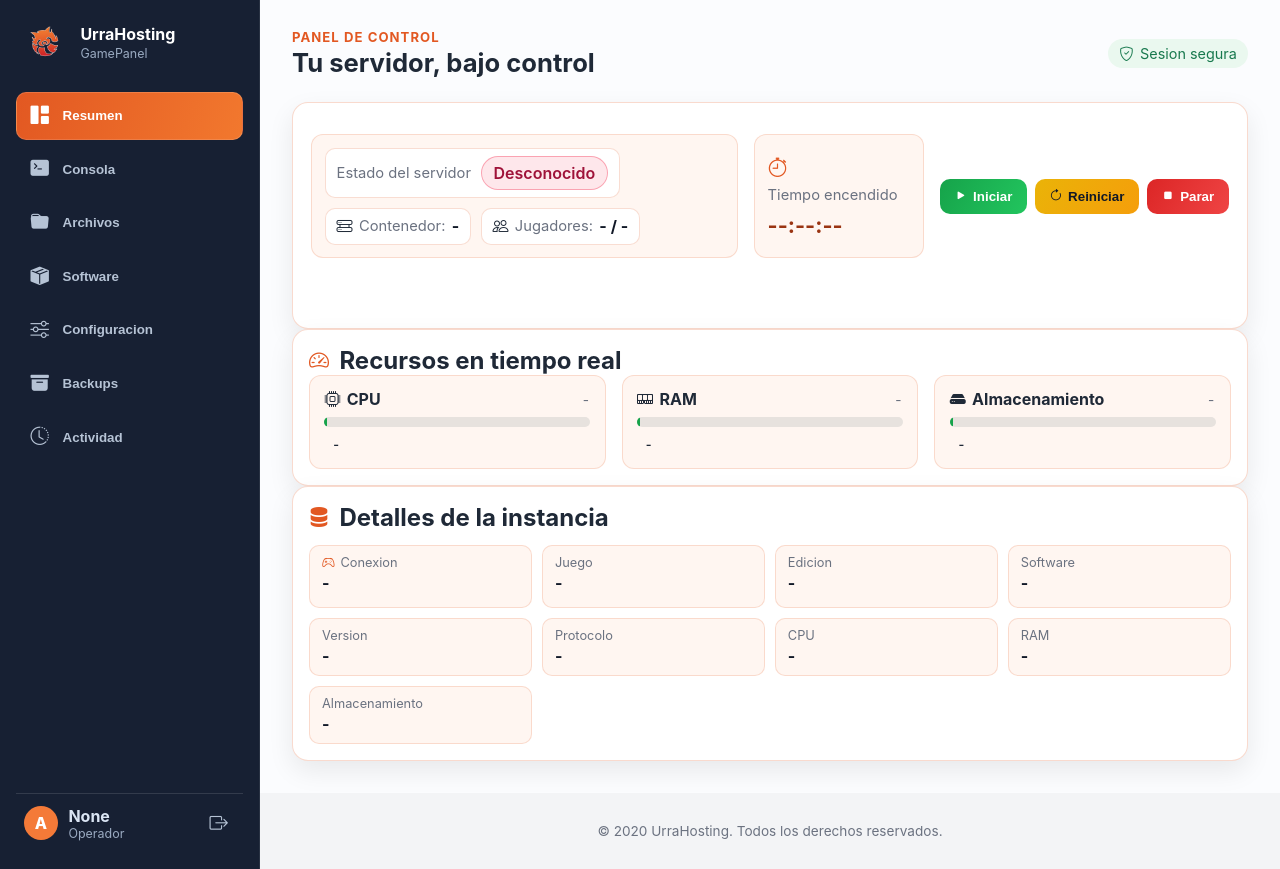
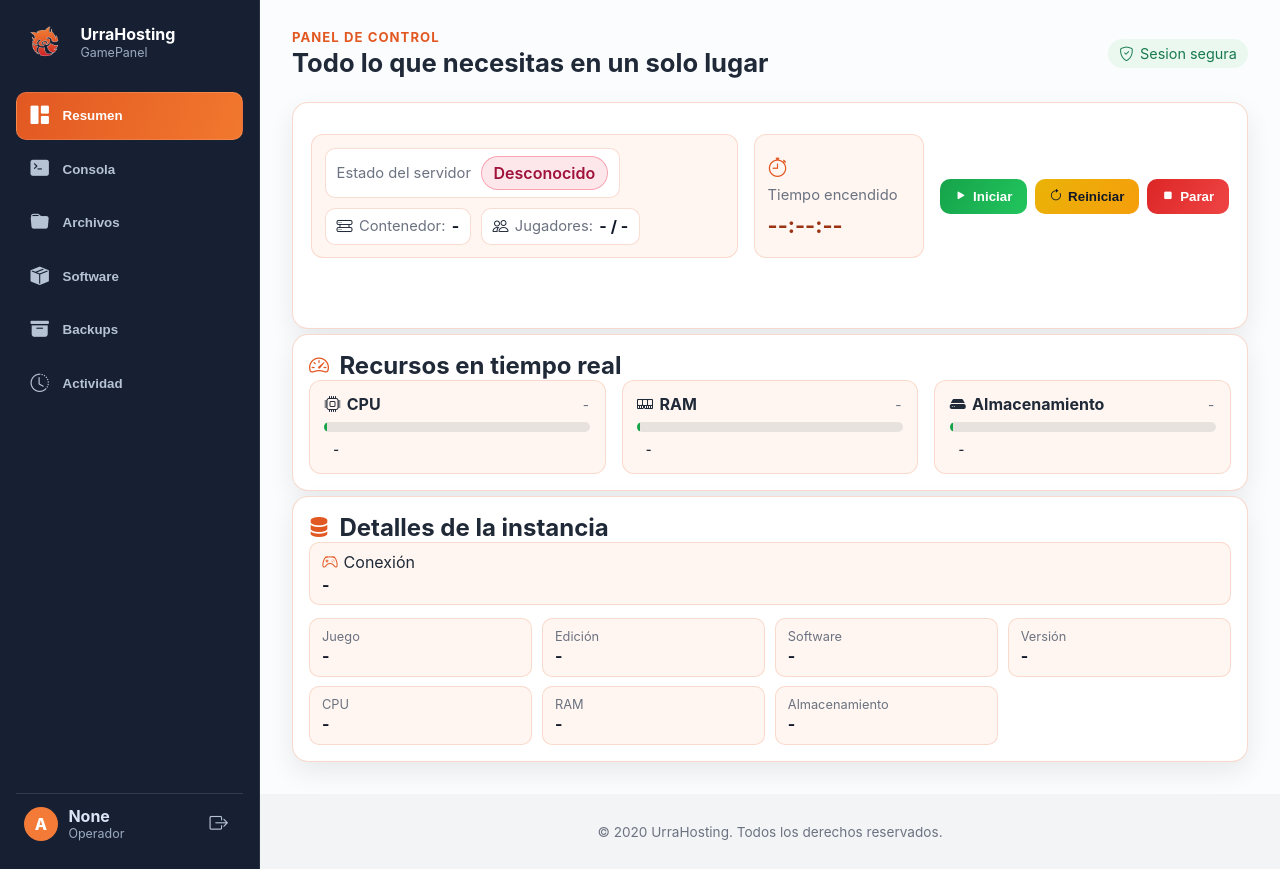
Before and after one commit to IdkBemja/UrraHosting-GamePanel, a Python web app: template dashboard/app/templates/dashboard.html in a window 1280 px wide. Run offline with Jinja, Linux system fonts and the light colour scheme; the template is opened without the code that fills it: most values are stand-ins (such as "Sample title", 1, 10 or a date in 2020).

Commit message:
Remove deprecated config endpoint and add version check functionality and ux/ui enhancement

```diff
--- a/dashboard/app/static/app.js
+++ b/dashboard/app/static/app.js
@@ -187,11 +187,9 @@ async function loadOverview() {
   setText("ovGameEdition", data.game_edition || "-");
   setText("ovServerSoftware", data.game_software);
   setText("ovGameVersion", data.game_version);
-  setText("ovProtocol", data.protocol ? data.protocol.toUpperCase() : "-");
   if (data.connection) {
-    const endpoint = data.connection.kind === "domain" ? data.connection.address : `${data.connection.address}:${data.connection.port}`;
+    const endpoint = data.connection.kind === "domain" ? `${data.connection.address}:${data.connection.port}` : data.connection.address;
     setText("ovConnectAddress", endpoint);
-    setText("ovConnectHint", data.connection.kind === "domain" ? `Dominio (puerto ${data.connection.port})` : "Direccion IP y puerto del juego");
   }
   setText("ovCpuLimit", data.resources ? `${data.resources.game_cpu_limit} vCPU` : "-");
   setText("ovMemLimit", data.resources ? data.resources.game_memory_limit : "-");
@@ -928,45 +926,6 @@ rollbackButton?.addEventListener("click", async () => {
 });
 
 /* ---------------------------------------------------------------------- */
-/* Settings                                                                 */
-/* ---------------------------------------------------------------------- */
-
-const SETTINGS_LABELS = {
-  instance_id: "ID de instancia",
-  game_family: "Juego",
-  game_edition: "Edicion",
-  game_software: "Software",
-  game_version: "Version",
-  channel: "Canal",
-  game_port: "Puerto del juego",
-  dashboard_port: "Puerto del panel",
-  world_name: "Nombre del mundo",
-  max_players: "Jugadores maximos",
-  motd: "MOTD",
-  app_user: "Usuario del panel",
-  max_upload_mb: "Subida maxima (MB)",
-  session_cookie_secure: "Cookie de sesion segura",
-  debug: "Modo debug",
-};
-
-async function loadSettings() {
-  const { ok, data } = await apiFetch("/api/config");
-  if (!ok || !data) return;
-  const container = document.getElementById("settingsDetails");
-  container.innerHTML = "";
-  for (const [key, label] of Object.entries(SETTINGS_LABELS)) {
-    const wrap = document.createElement("div");
-    const dt = document.createElement("dt");
-    dt.textContent = label;
-    const dd = document.createElement("dd");
-    dd.textContent = String(data[key]);
-    wrap.appendChild(dt);
-    wrap.appendChild(dd);
-    container.appendChild(wrap);
-  }
-}
-
-/* ---------------------------------------------------------------------- */
 /* Backups                                                                  */
 /* ---------------------------------------------------------------------- */
 
@@ -1069,6 +1028,19 @@ async function loadActivity() {
 }
 
 /* ---------------------------------------------------------------------- */
+/* Version check                                                          */
+/* ---------------------------------------------------------------------- */
+
+async function loadVersion() {
+  const { ok, data } = await apiFetch("/api/version");
+  if (!ok || !data) return;
+  const versionElement = document.getElementById("version");
+  if (versionElement) {
+    versionElement.textContent = data.version;
+  }
+}
+
+/* ---------------------------------------------------------------------- */
 /* Users                                                                    */
 /* ---------------------------------------------------------------------- */
 
@@ -1137,7 +1109,6 @@ tabLoaders.software = () => {
   loadCatalogTree();
   loadInstallationDetails();
 };
-tabLoaders.settings = loadSettings;
 tabLoaders.backups = loadBackups;
 tabLoaders.activity = loadActivity;
 tabLoaders.users = loadUsers;
@@ -1145,6 +1116,7 @@ tabLoaders.users = loadUsers;
 fetchStatus();
 loadOverview();
 loadResources();
+loadVersion();
 setInterval(fetchStatus, 10000);
 setInterval(() => {
   if (document.getElementById("tab-overview") && !document.getElementById("tab-overview").hidden) {
--- a/dashboard/app/static/style.css
+++ b/dashboard/app/static/style.css
@@ -511,6 +511,12 @@ select:focus-visible,
   display: none;
 }
 
+.tab-panel-custom {
+  display: flex;
+  flex-direction: column;
+  gap: 5px;
+}
+
 /* ---- Overview details ---- */
 .detail-grid {
   display: grid;
@@ -537,9 +543,19 @@ select:focus-visible,
   color: #111827;
   word-break: break-word;
 }
+
+.connection-detail {
+  display: flex;
+  flex-direction: column;
+  background: var(--surface-soft);
+  border: 1px solid rgba(226, 88, 34, 0.18);
+  border-radius: 10px;
+  padding: 0.6rem 0.75rem;
+}
 .connection-detail dt { display: flex; align-items: center; gap: .35rem; }
 .connection-detail dt i { color: var(--urra-primary); }
 .connection-detail small { display: block; color: var(--text-muted); font-size: .75rem; margin-top: .3rem; }
+.connection-detail dd { margin: 0.15rem 0 0; font-weight: 700; color: #111827; word-break: break-word; }
 
 .muted {
   color: var(--text-muted);
@@ -832,9 +848,13 @@ select:focus-visible,
 .eyebrow { margin: 0 0 .15rem; color: var(--urra-primary); font-weight: 700; font-size: .82rem; text-transform: uppercase; letter-spacing: .08em; }
 .header-status { display: inline-flex; gap: .4rem; align-items: center; color: #18794e; font-size: .9rem; background: #eaf8ef; border-radius: 999px; padding: .4rem .7rem; }
 .dashboard-grid { padding: .5rem 2rem 2rem; }
-.card-heading { display: flex; align-items: center; gap: .65rem; }
+.card-heading { display: flex; align-items: center; gap: .65rem;}
+.card-heading-2 { display: flex; align-items: center; gap: .65rem; justify-content: space-between; margin-bottom: .75rem; }
 .card-heading > i { color: var(--urra-primary); font-size: 1.25rem; }
 .card-heading p { margin: .2rem 0 0; }
+.card-heading-2 > div > i { color: var(--urra-primary); font-size: 1.25rem; }
+.card-heading-2 > div > p { margin: .2rem 0 0; }
+.card-heading-2 > div { display: flex; flex-direction: row; gap: .5rem; }
 .uptime-group > i { color: var(--urra-primary); font-size: 1.25rem; }
 .drop-zone > i { color: var(--urra-primary); font-size: 2rem; }
 
--- a/dashboard/app/templates/dashboard.html
+++ b/dashboard/app/templates/dashboard.html
@@ -5,13 +5,12 @@
 <div class="panel-bg"></div>
 <div class="dashboard-shell">
   <aside class="sidebar">
-    <a class="brand-wrap" href="{{ url_for('dashboard.index') }}"><img class="brand-logo" src="{{ url_for('static', filename='imgs/logo.webp') }}" alt="UrraHosting"><span><strong>UrraHosting</strong><small>GamePanel</small></span></a>
+    <a class="brand-wrap" href="{{ url_for('dashboard.index') }}"><img class="brand-logo" src="{{ url_for('static', filename='imgs/logo.webp') }}" alt="UrraHosting"><span><strong>UrraHosting</strong><small>GamePanel</small><small id="version"></small></span></a>
     <nav class="tab-bar" role="tablist" aria-label="Secciones del panel">
       <button class="tab-btn" role="tab" id="tab-btn-overview" aria-controls="tab-overview" aria-selected="true" data-tab="overview"><i class="bi bi-grid-1x2-fill"></i><span>Resumen</span></button>
       <button class="tab-btn" role="tab" id="tab-btn-console" aria-controls="tab-console" aria-selected="false" data-tab="console" tabindex="-1"><i class="bi bi-terminal-fill"></i><span>Consola</span></button>
       <button class="tab-btn" role="tab" id="tab-btn-files" aria-controls="tab-files" aria-selected="false" data-tab="files" tabindex="-1"><i class="bi bi-folder-fill"></i><span>Archivos</span></button>
       <button class="tab-btn" role="tab" id="tab-btn-software" aria-controls="tab-software" aria-selected="false" data-tab="software" tabindex="-1"><i class="bi bi-box-seam-fill"></i><span>Software</span></button>
-      <button class="tab-btn" role="tab" id="tab-btn-settings" aria-controls="tab-settings" aria-selected="false" data-tab="settings" tabindex="-1"><i class="bi bi-sliders"></i><span>Configuracion</span></button>
       <button class="tab-btn" role="tab" id="tab-btn-backups" aria-controls="tab-backups" aria-selected="false" data-tab="backups" tabindex="-1"><i class="bi bi-archive-fill"></i><span>Backups</span></button>
       <button class="tab-btn" role="tab" id="tab-btn-activity" aria-controls="tab-activity" aria-selected="false" data-tab="activity" tabindex="-1"><i class="bi bi-clock-history"></i><span>Actividad</span></button>
       {% if session.get('role') == 'admin' %}<button class="tab-btn" role="tab" id="tab-btn-users" aria-controls="tab-users" aria-selected="false" data-tab="users" tabindex="-1"><i class="bi bi-people-fill"></i><span>Usuarios</span></button>{% endif %}
@@ -19,43 +18,44 @@
     <div class="sidebar-user"><span class="user-avatar">{{ session.get('username', 'A')[0]|upper }}</span><span><strong>{{ session.get('username') }}</strong><small>{{ 'Administrador' if session.get('role') == 'admin' else 'Operador' }}</small></span><form method="post" action="{{ url_for('auth.logout') }}"><input type="hidden" name="csrf_token" value="{{ csrf_token() }}"><button class="icon-btn" title="Cerrar sesion" aria-label="Cerrar sesion"><i class="bi bi-box-arrow-right"></i></button></form></div>
   </aside>
   <div class="dashboard-main">
-    <header class="panel-header"><div><p class="eyebrow">Panel de control</p><h1>Tu servidor, bajo control</h1></div><span class="header-status"><i class="bi bi-shield-check"></i> Sesion segura</span></header>
+    <header class="panel-header"><div><p class="eyebrow">Panel de control</p><h1>Todo lo que necesitas en un solo lugar</h1></div><span class="header-status"><i class="bi bi-shield-check"></i> Sesion segura</span></header>
     <main class="dashboard-grid">
-      <section class="tab-panel" id="tab-overview" role="tabpanel" aria-labelledby="tab-btn-overview">
+      <section class="tab-panel tab-panel-custom" id="tab-overview" role="tabpanel" aria-labelledby="tab-btn-overview">
         <section class="card top-status-card"><div class="control-row"><div class="status-group"><div class="status-line"><span class="label">Estado del servidor</span><span id="statusBadge" class="status-badge offline" aria-live="polite">Desconocido</span></div><div class="meta-line"><i class="bi bi-hdd-rack"></i><span class="label">Contenedor:</span><strong id="containerStatus">-</strong></div><div class="meta-line"><i class="bi bi-people"></i><span class="label">Jugadores:</span><strong id="playersOnline">- / -</strong></div></div><div class="uptime-group"><i class="bi bi-stopwatch"></i><span class="label">Tiempo encendido</span><strong id="uptimeValue" class="uptime-value">--:--:--</strong></div><div class="action-row"><button class="btn btn-start" data-action="start"><i class="bi bi-play-fill"></i> Iniciar</button><button class="btn btn-restart" data-action="restart"><i class="bi bi-arrow-clockwise"></i> Reiniciar</button><button class="btn btn-stop" data-action="stop"><i class="bi bi-stop-fill"></i> Parar</button></div></div><p id="actionFeedback" class="feedback" aria-live="polite"></p></section>
         <section class="card"><div class="card-heading"><i class="bi bi-speedometer2"></i><h2>Recursos en tiempo real</h2></div><div class="resource-meters">
           <div class="meter"><div class="meter-head"><span class="meter-label"><i class="bi bi-cpu"></i> CPU</span><span class="meter-value" id="meterCpuValue">-</span></div><div class="meter-track"><div class="meter-fill" id="meterCpuFill"></div></div><span class="meter-status" id="meterCpuStatus">-</span></div>
           <div class="meter"><div class="meter-head"><span class="meter-label"><i class="bi bi-memory"></i> RAM</span><span class="meter-value" id="meterRamValue">-</span></div><div class="meter-track"><div class="meter-fill" id="meterRamFill"></div></div><span class="meter-status" id="meterRamStatus">-</span></div>
           <div class="meter"><div class="meter-head"><span class="meter-label"><i class="bi bi-hdd-fill"></i> Almacenamiento</span><span class="meter-value" id="meterStorageValue">-</span></div><div class="meter-track"><div class="meter-fill" id="meterStorageFill"></div></div><span class="meter-status" id="meterStorageStatus">-</span></div>
         </div></section>
-        <section class="card"><div class="card-heading"><i class="bi bi-server"></i><h2>Detalles de la instancia</h2></div><dl class="detail-grid" id="overviewDetails"><div class="connection-detail"><dt><i class="bi bi-controller"></i> Conexion</dt><dd id="ovConnectAddress">-</dd><small id="ovConnectHint"></small></div><div><dt>Juego</dt><dd id="ovGameFamily">-</dd></div><div><dt>Edicion</dt><dd id="ovGameEdition">-</dd></div><div><dt>Software</dt><dd id="ovServerSoftware">-</dd></div><div><dt>Version</dt><dd id="ovGameVersion">-</dd></div><div><dt>Protocolo</dt><dd id="ovProtocol">-</dd></div><div><dt>CPU</dt><dd id="ovCpuLimit">-</dd></div><div><dt>RAM</dt><dd id="ovMemLimit">-</dd></div><div><dt>Almacenamiento</dt><dd id="ovStorage">-</dd></div></dl></section>
+        <section class="card"><div class="card-heading"><i class="bi bi-server"></i><h2>Detalles de la instancia</h2></div>
+          <div class="connection-detail"><dt><i class="bi bi-controller"></i> Conexión</dt><dd id="ovConnectAddress">-</dd></div>
+          <dl class="detail-grid" id="overviewDetails"><div><dt>Juego</dt><dd id="ovGameFamily">-</dd></div><div><dt>Edición</dt><dd id="ovGameEdition">-</dd></div><div><dt>Software</dt><dd id="ovServerSoftware">-</dd></div><div><dt>Versión</dt><dd id="ovGameVersion">-</dd></div><div><dt>CPU</dt><dd id="ovCpuLimit">-</dd></div><div><dt>RAM</dt><dd id="ovMemLimit">-</dd></div><div><dt>Almacenamiento</dt><dd id="ovStorage">-</dd></div></dl></section>
       </section>
       <section class="tab-panel is-hidden" id="tab-console" role="tabpanel" aria-labelledby="tab-btn-console" hidden><section class="card logs-card"><div class="logs-wrap"><div class="logs-toolbar"><div class="card-heading"><i class="bi bi-terminal"></i><h2>Consola</h2></div><div class="logs-toolbar-actions"><label class="checkbox-label"><input type="checkbox" id="autoscrollToggle" checked> Autoscroll</label><input type="search" id="logsSearch" placeholder="Buscar en la consola..." aria-label="Buscar en la consola"><button id="copyLogs" class="btn ghost" type="button"><i class="bi bi-copy"></i> Copiar</button><button id="clearLogs" class="btn ghost" type="button"><i class="bi bi-eraser"></i> Limpiar</button></div></div><pre id="logsBox" class="logs-box" aria-live="polite"></pre><p class="muted small" id="consoleHint">Los comandos se envian al agente de control del juego; en Terraria/tModLoader no hay respuesta directa, revisa la salida en esta consola.</p><form id="commandForm" class="command-form"><label class="sr-only" for="commandInput">Comando de consola</label><input id="commandInput" type="text" placeholder="Escribe un comando..." required autocomplete="off"><button class="btn" type="submit"><i class="bi bi-send-fill"></i> Enviar</button></form></div></section></section>
-      <section class="tab-panel is-hidden" id="tab-files" role="tabpanel" aria-labelledby="tab-btn-files" hidden><section class="card"><div class="files-toolbar"><label for="fileCategory">Categoria</label><select id="fileCategory"></select><span id="filePathBreadcrumb" class="breadcrumb" aria-live="polite">/</span><span id="fileQuota" class="quota-label"></span></div><div id="dropZone" class="drop-zone" tabindex="0" role="button" aria-label="Subir archivo"><i class="bi bi-cloud-arrow-up"></i><p>Arrastra un archivo aqui o <label for="fileInput" class="link-like">elige un archivo</label></p><input type="file" id="fileInput" class="sr-only"></div><div id="uploadProgressWrap" class="upload-progress-wrap is-hidden"><progress id="uploadProgress" max="100" value="0"></progress><span id="uploadProgressLabel"></span></div><table class="file-table" id="fileTable"><caption class="sr-only">Listado de archivos</caption><thead><tr><th>Nombre</th><th>Tamano</th><th>Modificado</th><th>Acciones</th></tr></thead><tbody id="fileTableBody"></tbody></table><p id="filesEmptyState" class="empty-state is-hidden">Esta carpeta esta vacia.</p></section></section>
-      <section class="tab-panel is-hidden" id="tab-software" role="tabpanel" aria-labelledby="tab-btn-software" hidden>
+      <section class="tab-panel is-hidden" id="tab-files" role="tabpanel" aria-labelledby="tab-btn-files" hidden><section class="card"><div class="files-toolbar"><label for="fileCategory">Categoria</label><select id="fileCategory"></select><span id="filePathBreadcrumb" class="breadcrumb" aria-live="polite">/</span><span id="fileQuota" class="quota-label"></span></div><div id="dropZone" class="drop-zone" tabindex="0" role="button" aria-label="Subir archivo"><i class="bi bi-cloud-arrow-up"></i><p>Arrastra un archivo aqui o <label for="fileInput" class="link-like">elige un archivo</label></p><input type="file" id="fileInput" class="sr-only"></div><div id="uploadProgressWrap" class="upload-progress-wrap is-hidden"><progress id="uploadProgress" max="100" value="0"></progress><span id="uploadProgressLabel"></span></div><table class="file-table" id="fileTable"><caption class="sr-only">Listado de archivos</caption><thead><tr><th>Nombre</th><th>Tamaño</th><th>Modificado</th><th>Acciones</th></tr></thead><tbody id="fileTableBody"></tbody></table><p id="filesEmptyState" class="empty-state is-hidden">Esta carpeta esta vacia.</p></section></section>
+      <section class="tab-panel is-hidden tab-panel-custom" id="tab-software" role="tabpanel" aria-labelledby="tab-btn-software" hidden>
+        <section class="card"><h2>Instalación actual</h2><dl class="detail-grid" id="installationDetails"><div><dt>Software</dt><dd id="instServerSoftware">-</dd></div><div><dt>Versión</dt><dd id="instVersion">-</dd></div><div><dt>Canal</dt><dd id="instChannel">-</dd></div><div><dt>Checksum</dt><dd id="instChecksum">-</dd></div><div><dt>Instalado</dt><dd id="instDate">-</dd></div></dl></section>
         <section class="card">
-          <div class="card-heading"><i class="bi bi-boxes"></i><div><h2>Instalar / cambiar el juego del servidor</h2><p class="muted">Ejecutando ahora: <strong id="swCurrent">-</strong>. Elige juego, edicion, software y version; si eliges un juego o edicion distinto, la instancia se reconfigura.</p></div></div>
+          <div class="card-heading"><i class="bi bi-boxes"></i><div><h2>Instalar / Cambiar Software</h2></div></div>
 
           <p class="wizard-step-label">1. Juego</p>
           <div id="gameCards" class="software-grid" role="listbox" aria-label="Juego"></div>
 
           <div id="editionWrap">
-            <p class="wizard-step-label">2. Edicion</p>
+            <p class="wizard-step-label">2. Edición</p>
             <div id="editionCards" class="software-grid" role="listbox" aria-label="Edicion"></div>
           </div>
 
           <p class="wizard-step-label">3. Software</p>
           <div id="softwareCards" class="software-grid" role="listbox" aria-label="Distribuciones"></div>
 
-          <p class="wizard-step-label">4. Version</p>
-          <div class="catalog-actions"><label for="catalogChannel">Canal</label><select id="catalogChannel"><option value="stable">Estable</option><option value="preview">Preview</option></select><button id="catalogSearch" class="btn" type="button"><i class="bi bi-search"></i> Buscar versiones</button><span id="catalogVersionHint" class="muted small">Elige juego, edicion y software, luego pulsa buscar.</span></div>
+          <p class="wizard-step-label">4. Versión</p>
+          <div class="catalog-actions"><label for="catalogChannel">Canal</label><select id="catalogChannel"><option value="stable">Estable</option><option value="preview">Preview</option></select><button id="catalogSearch" class="btn" type="button"><i class="bi bi-search"></i> Buscar versiones</button><span id="catalogVersionHint" class="muted small"></span></div>
           <div class="install-form is-hidden" id="installForm"><label for="catalogVersion">Version disponible</label><select id="catalogVersion"></select><label class="checkbox-label"><input type="checkbox" id="catalogBackup" checked> Crear copia de seguridad antes de reinstalar</label><label class="checkbox-label"><input type="checkbox" id="catalogRestart" checked> Reiniciar automaticamente tras instalar</label><button id="installButton" class="btn" type="button"><i class="bi bi-download"></i> Instalar</button><button id="rollbackButton" class="btn ghost" type="button"><i class="bi bi-arrow-counterclockwise"></i> Revertir a la instalacion anterior</button></div>
           <p id="installFeedback" class="feedback" aria-live="polite"></p>
         </section>
-        <section class="card"><h2>Instalacion actual</h2><dl class="detail-grid" id="installationDetails"><div><dt>Software</dt><dd id="instServerSoftware">-</dd></div><div><dt>Version</dt><dd id="instVersion">-</dd></div><div><dt>Canal</dt><dd id="instChannel">-</dd></div><div><dt>Checksum</dt><dd id="instChecksum">-</dd></div><div><dt>Instalado</dt><dd id="instDate">-</dd></div></dl></section>
       </section>
-      <section class="tab-panel is-hidden" id="tab-settings" role="tabpanel" aria-labelledby="tab-btn-settings" hidden><section class="card"><h2>Configuracion de la instancia</h2><p class="muted">Estos valores provienen de <code>.env</code>.</p><dl class="detail-grid" id="settingsDetails"></dl></section></section>
-      <section class="tab-panel is-hidden" id="tab-backups" role="tabpanel" aria-labelledby="tab-btn-backups" hidden><section class="card"><div class="card-heading"><i class="bi bi-archive"></i><div><h2>Backups</h2><p class="muted">Crea, descarga y restaura copias del directorio de juego. Restaurar requiere detener el servidor primero.</p></div></div><button id="createBackupButton" class="btn" type="button"><i class="bi bi-plus-circle"></i> Crear backup</button><p id="backupFeedback" class="feedback" aria-live="polite"></p><table class="file-table" id="backupsTable"><caption class="sr-only">Listado de backups</caption><thead><tr><th>Fecha</th><th>Tamano</th><th>Actor</th><th>Acciones</th></tr></thead><tbody id="backupsTableBody"></tbody></table><p id="backupsEmptyState" class="empty-state is-hidden">No hay backups todavia.</p></section></section>
+      <section class="tab-panel is-hidden" id="tab-backups" role="tabpanel" aria-labelledby="tab-btn-backups" hidden><section class="card"><div class="card-heading-2"><div><i class="bi bi-archive"></i><div><h2>Backups</h2><p class="muted">Crea, descarga y restaura copias del directorio de juego. Restaurar requiere detener el servidor primero.</p></div></div><button id="createBackupButton" class="btn" type="button"><i class="bi bi-plus-circle"></i> Crear backup</button></div><p id="backupFeedback" class="feedback" aria-live="polite"></p><table class="file-table" id="backupsTable"><caption class="sr-only">Listado de backups</caption><thead><tr><th>Fecha</th><th>Tamaño</th><th>Actor</th><th>Acciones</th></tr></thead><tbody id="backupsTableBody"></tbody></table><p id="backupsEmptyState" class="empty-state is-hidden">No hay backups todavia.</p></section></section>
       <section class="tab-panel is-hidden" id="tab-activity" role="tabpanel" aria-labelledby="tab-btn-activity" hidden><section class="card"><h2>Actividad reciente</h2><ul class="activity-list" id="activityList"></ul><p id="activityEmptyState" class="empty-state is-hidden">Sin actividad registrada todavia.</p></section></section>
       {% if session.get('role') == 'admin' %}<section class="tab-panel is-hidden" id="tab-users" role="tabpanel" aria-labelledby="tab-btn-users" hidden><section class="card"><div class="card-heading"><i class="bi bi-people-fill"></i><div><h2>Usuarios del panel</h2><p class="muted">Administra los accesos de esta instancia.</p></div></div><form id="userForm" class="user-form"><input id="newUsername" required minlength="3" placeholder="Usuario"><input id="newPassword" required minlength="10" type="password" placeholder="Contrasena (min. 10)"><select id="newUserRole"><option value="operator">Operador</option><option value="admin">Administrador</option></select><button class="btn"><i class="bi bi-person-plus-fill"></i> Anadir usuario</button></form><p id="userFeedback" class="feedback" aria-live="polite"></p><div id="usersList" class="users-list"></div></section></section>{% endif %}
     </main>
```
Also changed, not shown: dashboard/app/blueprints/overview.py (+5 -26 lines).
